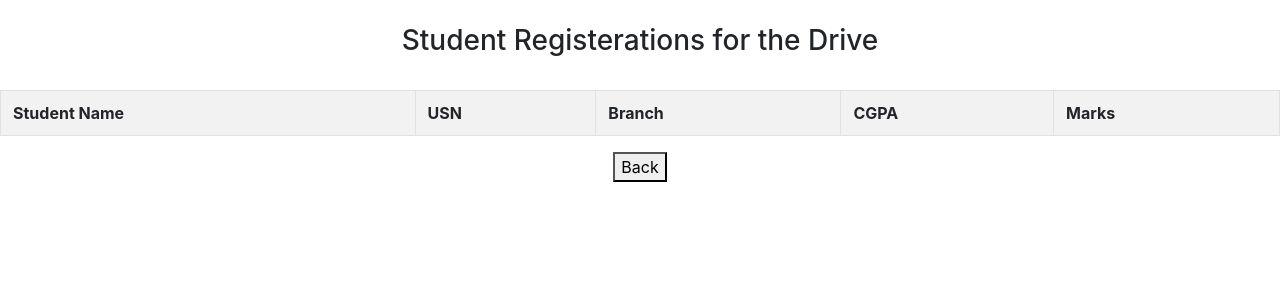
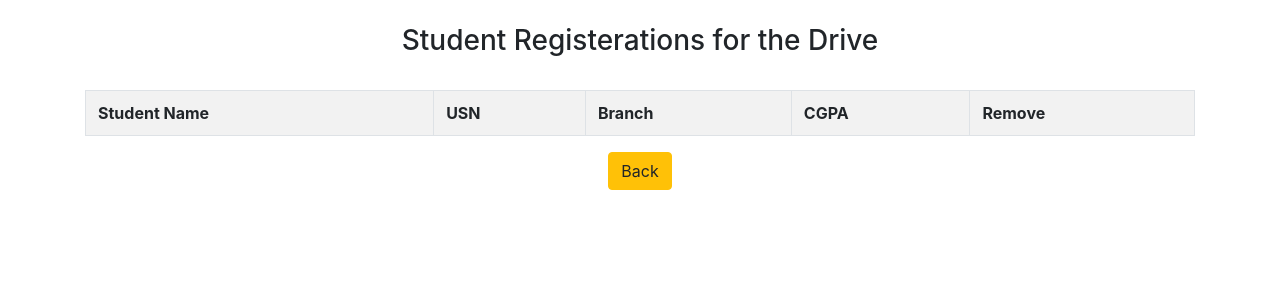
Before and after one commit to ChandanShastri/AEF_Placement_Dept, a PHP site: page /registered.php?q=10 in a window 1280 px wide. Shown: the part 56-356 px from the top of the page. Run offline with PHP 8.4, Linux system fonts and the light colour scheme; a user stored in the database is signed in; data that the repository does not hold is empty.

Commit message:
Intermediate Commit.

```diff
--- a/registered.php
+++ b/registered.php
@@ -18,7 +18,7 @@
 </nav>
 <body>
 
-
+<div class="container">
 <?php
 session_start();
 
@@ -35,7 +35,7 @@ $event="select * from drive_reg where dr_id=".$drid;
 $result = mysqli_query($sccon,$event);
 
 
-echo "<table class='table table-striped table-bordered'> <tr><th>Student Name</th> <th>USN</th> <th>Branch</th>  <th>CGPA</th><th>Marks</th></tr>";
+echo "<table class='table table-striped table-bordered'> <tr><th>Student Name</th> <th>USN</th> <th>Branch</th>  <th>CGPA</th><th>Remove</th></tr>";
 
 while($row = mysqli_fetch_array($result)) {
     echo "<tr>";
@@ -60,6 +60,8 @@ else {
 
 ?>
 </table>
-<a href='managedrives.php'><button>Back</button></a></center>
+<a href='managedrives.php'><button class="btn btn-warning">Back</button></a></center>
+
+</div>
 </body>
 </html>
```
